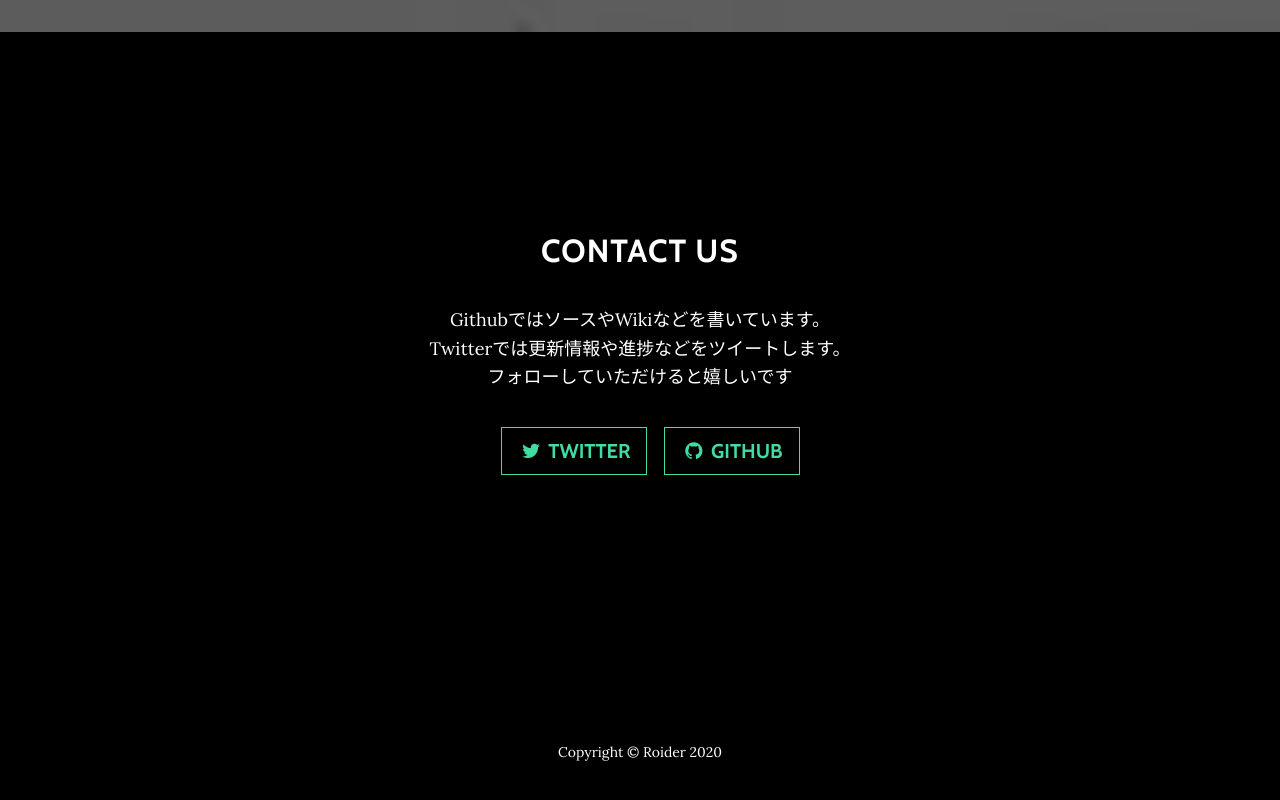
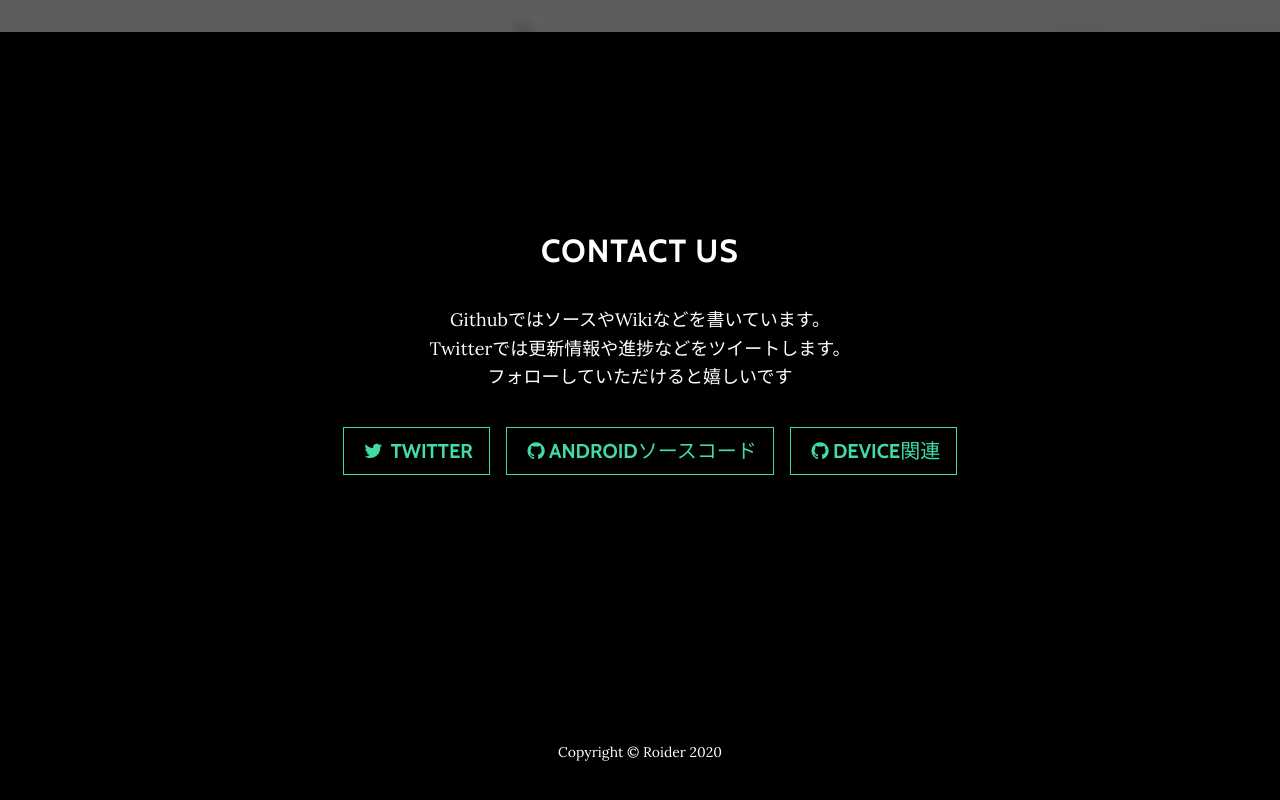
Before and after one commit to Roider-Offical/Roider-Official.github.io, a plain HTML site: page index.html in a window 1280 px wide. Shown: the part 3778-4578 px from the top of the page. Drawn offline with nearby package versions, Linux system fonts and the light colour scheme.

Commit message:
Update index.html

```diff
--- a/index.html
+++ b/index.html
@@ -63,7 +63,8 @@
                     <ul class="list-inline banner-social-buttons">
                         <li class="list-inline-item">&nbsp;</li>
                         <li class="list-inline-item">&nbsp;<a href="https://bit.ly/31ZHSOr" target="_blank" class="btn btn-primary btn-lg btn-default" type="button"><i class="fa fa-twitter fa-fw"></i><span class="network-name">&nbsp;Twitter</span></a></li>
-                        <li class="list-inline-item">&nbsp;<a href="https://github.com/Roider-Official" target="_blank" class="btn btn-primary btn-lg btn-default" type="button"><i class="fa fa-github fa-fw"></i><span class="network-name"> github</span></a></li>
+                        <li class="list-inline-item">&nbsp;<a href="https://github.com/Roider-Official" target="_blank" class="btn btn-primary btn-lg btn-default" type="button"><i class="fa fa-github fa-fw"></i><span class="network-name">Androidソースコード</span></a></li>
+                        <li class="list-inline-item">&nbsp;<a href="https://github.com/Roider-Devices" target="_blank" class="btn btn-primary btn-lg btn-default" type="button"><i class="fa fa-github fa-fw"></i><span class="network-name">Device関連</span></a></li>
                     </ul>
                 </div>
             </div>
```
